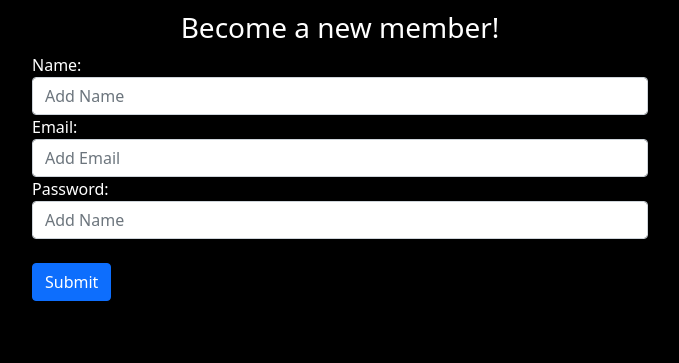
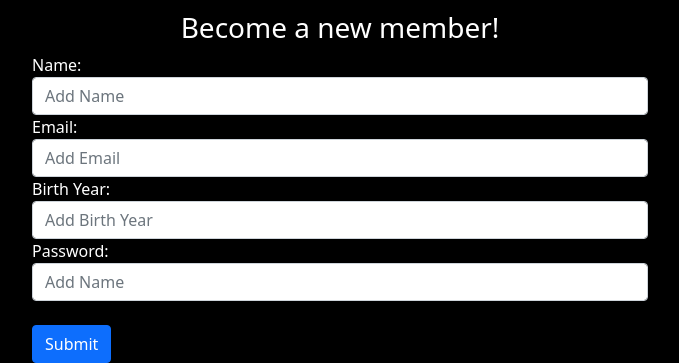
Before and after one commit to gagnet/StarGazer, a website: page public/index.html in a window 1280 px wide. Shown: the part 2584-2947 px from the top of the page, without its empty margins (300-979 px from the left). Before the commit the page ends 2885 px from the top, so only its background shows below. Drawn offline with Linux system fonts and the light colour scheme.

Commit message:
Small add to form

```diff
--- a/public/index.html
+++ b/public/index.html
@@ -195,6 +195,10 @@
           <input type="email" class="form-control" required id="userEmail" placeholder="Add Email" />
         </div>
         <div class="form-group">
+          <label>Birth Year:</label>
+          <input type="text" class="form-control" required id="userYear" placeholder="Add Birth Year" />
+        </div>
+        <div class="form-group">
           <label>Password:</label>
           <input type="password" minlength="8" required class="form-control" id="userPassword" placeholder="Add Name" />
         </div>
```
